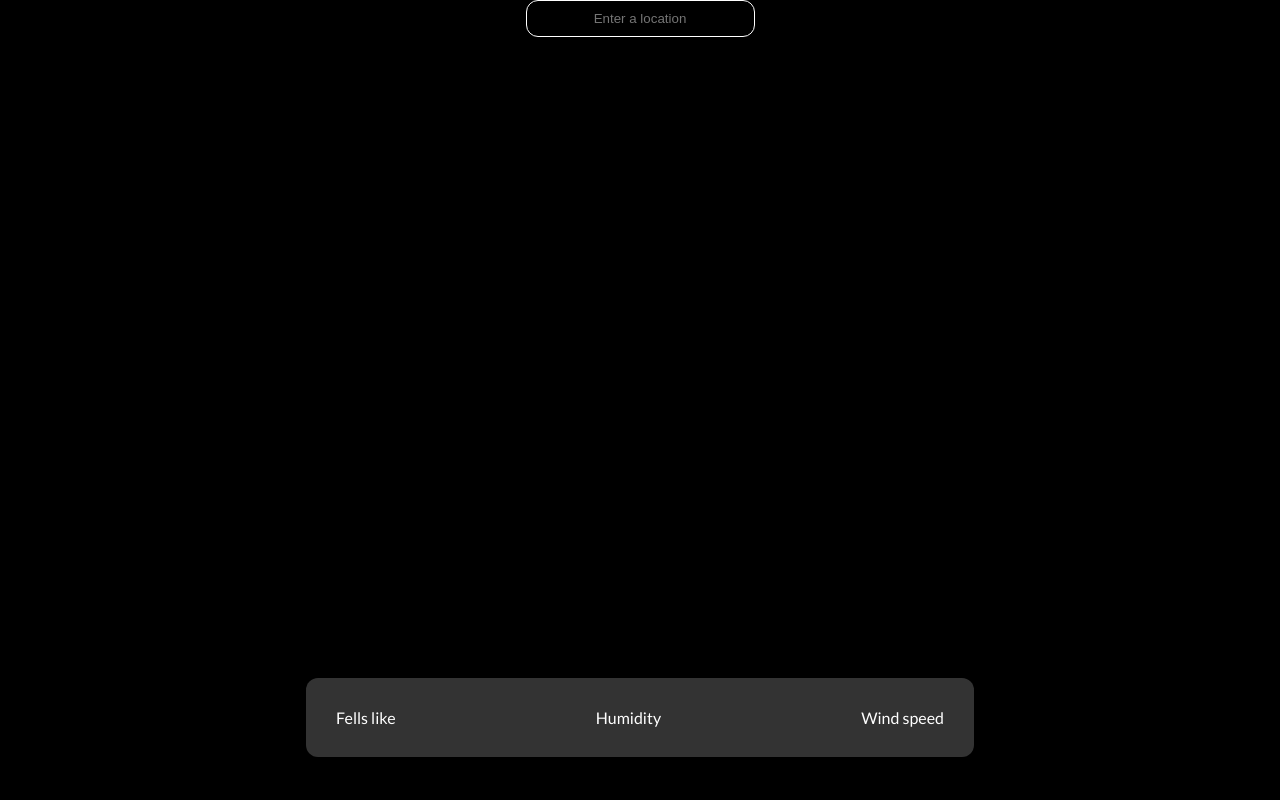
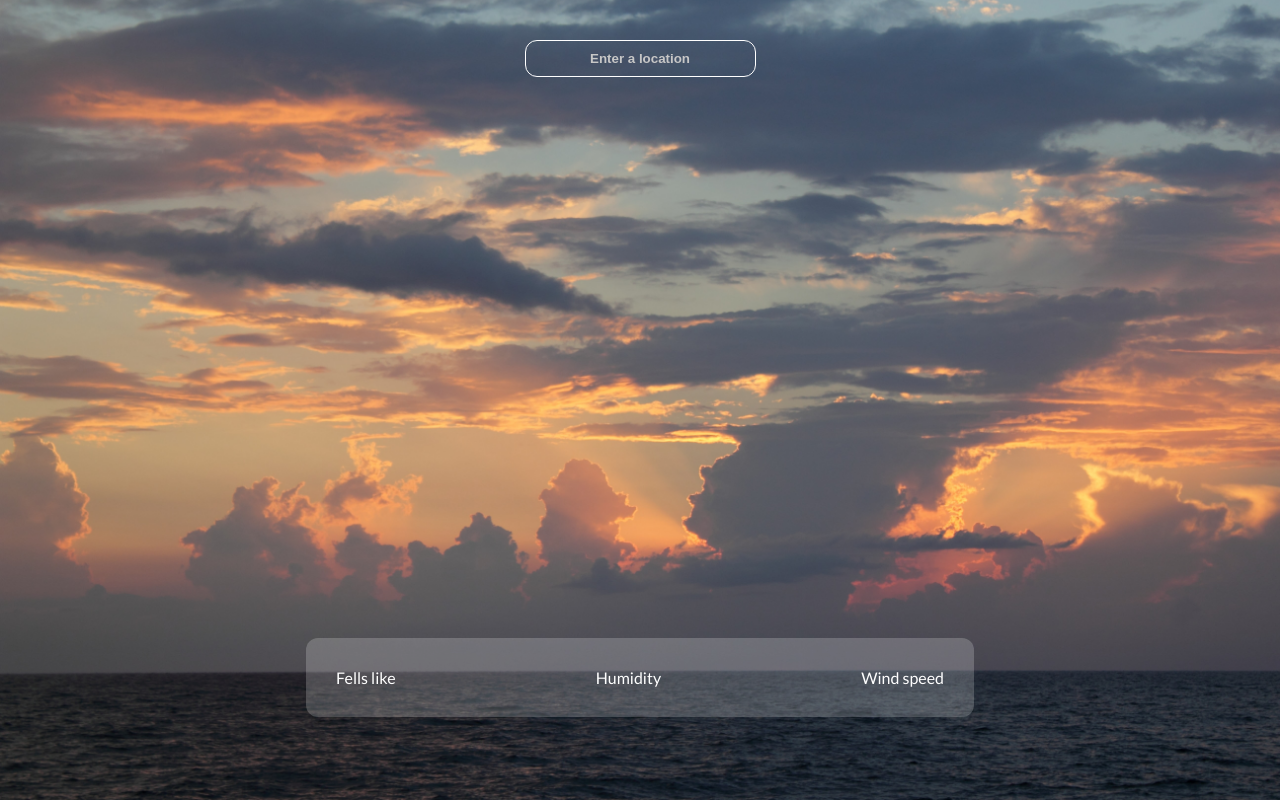
Before and after one commit to martincavil/react-weather-app, a React (Create React App) app: page / in a window 1280 px wide. Built offline with nearby package versions, Linux system fonts and the light colour scheme.

Commit message:
added a background & adjusted style

```diff
--- a/src/app.scss
+++ b/src/app.scss
@@ -14,14 +14,16 @@ body {
   width: 100%;
   height: 100vh;
   position: relative;
-  background-color: black;
   color: white;
-  // background: url('../public/assets/paris-sunny.jpg')  no-repeat center center/cover;
+  background: url('../public/assets/cloudy.jpg') no-repeat;
+  background-position: center;
+  background-size: cover;
 
   .search {
     display: flex;
     align-items: center;
     justify-content: center;
+    padding-top: 40px;
 
     input {
       border: 1px solid white ;
@@ -30,12 +32,21 @@ body {
       border-radius: 12px;
       padding: 10px 25px;
       text-align: center;
+      font-weight: 700;
+
+      &:focus {
+        outline: none;
+      }
+
+      &::placeholder{
+        color: rgb(199, 199, 199);
+      }
     }
   }
 
   .container {
     max-width: 700px;
-    height: 90%;
+    height: 80%;
     margin: auto;
     padding: 0 1rem;
     top: 10%;
@@ -59,6 +70,7 @@ body {
       .temp {
         h1 {
         font-size: 5rem;
+        font-weight: 900;
         }
       }
 
```
Also changed, not shown: public/assets/cloudy.jpg (added), 1 other file (tests, documents, lock files or other folders).
